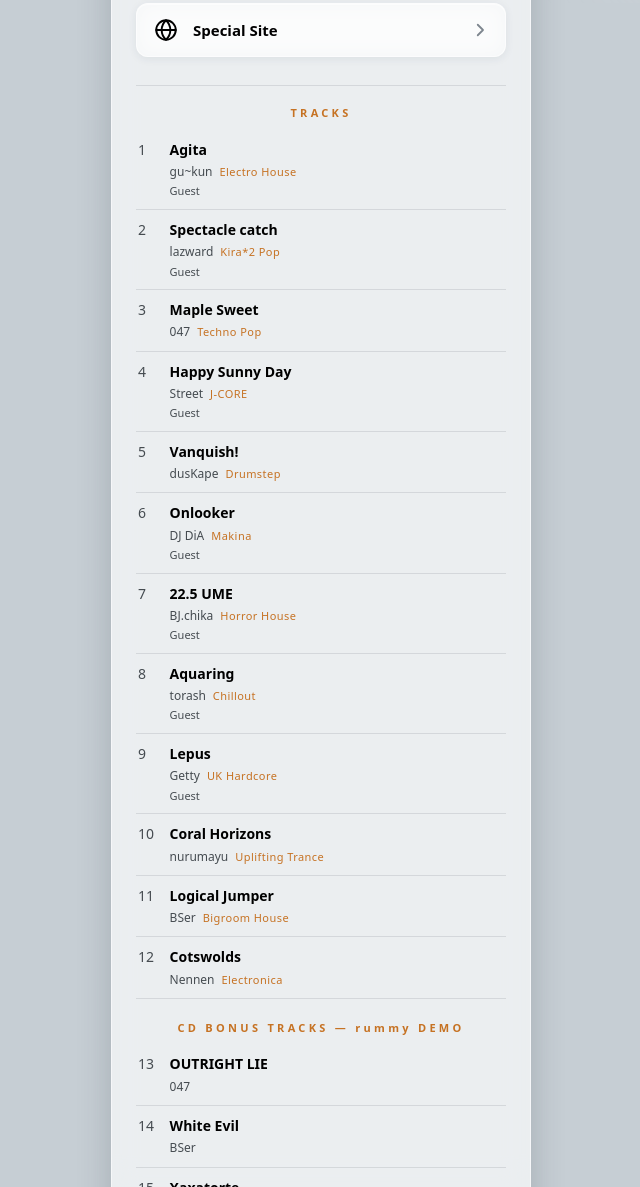
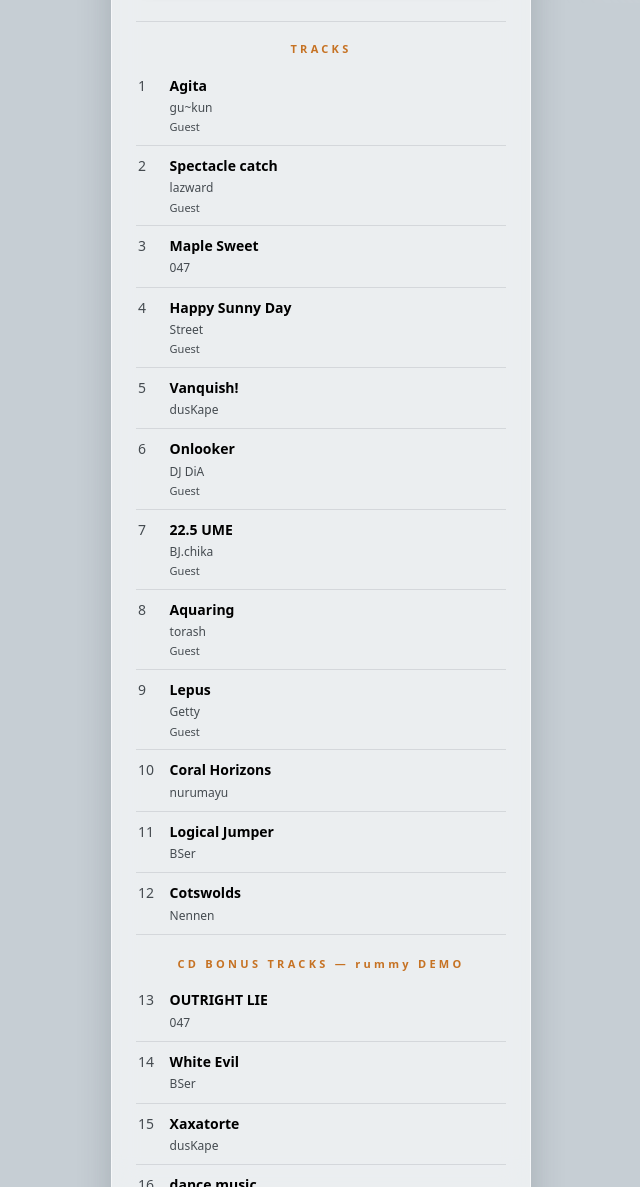
Before and after one commit to rummy-records/rummy-records.github.io, a plain HTML site: page rmmy002.html in a window 1280 px wide. Shown: the part 797-1984 px from the top of the page, without its empty margins (319-959 px from the left). Drawn offline with Linux system fonts and the light colour scheme.

Commit message:
Remove genre labels and Special Site buttons (002, 003)

```diff
--- a/rmmy002.html
+++ b/rmmy002.html
@@ -221,6 +221,8 @@
   .srow:last-child { border-bottom:none; }
   .srow .role { color:var(--muted); flex:none; }
   .srow .sname { font-weight:600; }
+  .srow .sname a { color:var(--ink); text-decoration:underline; text-underline-offset:3px; }
+  .srow .sname a:hover { color:var(--accent); }
   details.lyr { border-bottom:1px solid var(--line-dark); padding:9px 2px; }
   details.lyr:last-child { border-bottom:none; }
   details.lyr summary { cursor:pointer; font-weight:600; font-size:13.5px; list-style:none; display:flex; align-items:center; gap:8px; }
@@ -265,23 +267,22 @@
     <div class="stores">
       <a class="store" href="https://rummyrecords.bandcamp.com/album/rummy1-banquet"><img src="https://cdn.simpleicons.org/bandcamp" alt="" width="26" height="26"><span class="name">Bandcamp</span><span class="chev"><svg width="18" height="18" viewBox="0 0 24 24" fill="none" stroke="currentColor" stroke-width="2.4" stroke-linecap="round" stroke-linejoin="round"><path d="M9 5l7 7-7 7"/></svg></span></a>
       <a class="store" href="https://www.youtube.com/watch?v=4H4DtDIMnkA"><img src="https://cdn.simpleicons.org/youtube" alt="" width="26" height="26"><span class="name">YouTube</span><span class="chev"><svg width="18" height="18" viewBox="0 0 24 24" fill="none" stroke="currentColor" stroke-width="2.4" stroke-linecap="round" stroke-linejoin="round"><path d="M9 5l7 7-7 7"/></svg></span></a>
-      <a class="store" href="https://rummyrecords.tumblr.com/rmmy002"><svg class="ic" viewBox="0 0 24 24" fill="none" stroke="currentColor" stroke-width="1.8" stroke-linecap="round" stroke-linejoin="round"><circle cx="12" cy="12" r="9"/><path d="M3 12h18"/><path d="M12 3c2.7 2.6 4 5.6 4 9s-1.3 6.4-4 9c-2.7-2.6-4-5.6-4-9s1.3-6.4 4-9z"/></svg><span class="name">Special Site</span><span class="chev"><svg width="18" height="18" viewBox="0 0 24 24" fill="none" stroke="currentColor" stroke-width="2.4" stroke-linecap="round" stroke-linejoin="round"><path d="M9 5l7 7-7 7"/></svg></span></a>
     </div>
 
     <div class="tracks">
       <h2>TRACKS</h2>
-      <div class="track"><span class="no">1</span><div><div class="tname">Agita</div><div class="tartist">gu~kun<span class="tgenre">Electro House</span></div><div class="tnote">Guest</div></div></div>
-      <div class="track"><span class="no">2</span><div><div class="tname">Spectacle catch</div><div class="tartist">lazward<span class="tgenre">Kira*2 Pop</span></div><div class="tnote">Guest</div></div></div>
-      <div class="track"><span class="no">3</span><div><div class="tname">Maple Sweet</div><div class="tartist">047<span class="tgenre">Techno Pop</span></div></div></div>
-      <div class="track"><span class="no">4</span><div><div class="tname">Happy Sunny Day</div><div class="tartist">Street<span class="tgenre">J-CORE</span></div><div class="tnote">Guest</div></div></div>
-      <div class="track"><span class="no">5</span><div><div class="tname">Vanquish!</div><div class="tartist">dusKape<span class="tgenre">Drumstep</span></div></div></div>
-      <div class="track"><span class="no">6</span><div><div class="tname">Onlooker</div><div class="tartist">DJ DiA<span class="tgenre">Makina</span></div><div class="tnote">Guest</div></div></div>
-      <div class="track"><span class="no">7</span><div><div class="tname">22.5 UME</div><div class="tartist">BJ.chika<span class="tgenre">Horror House</span></div><div class="tnote">Guest</div></div></div>
-      <div class="track"><span class="no">8</span><div><div class="tname">Aquaring</div><div class="tartist">torash<span class="tgenre">Chillout</span></div><div class="tnote">Guest</div></div></div>
-      <div class="track"><span class="no">9</span><div><div class="tname">Lepus</div><div class="tartist">Getty<span class="tgenre">UK Hardcore</span></div><div class="tnote">Guest</div></div></div>
-      <div class="track"><span class="no">10</span><div><div class="tname">Coral Horizons</div><div class="tartist">nurumayu<span class="tgenre">Uplifting Trance</span></div></div></div>
-      <div class="track"><span class="no">11</span><div><div class="tname">Logical Jumper</div><div class="tartist">BSer<span class="tgenre">Bigroom House</span></div></div></div>
-      <div class="track"><span class="no">12</span><div><div class="tname">Cotswolds</div><div class="tartist">Nennen<span class="tgenre">Electronica</span></div></div></div>
+      <div class="track"><span class="no">1</span><div><div class="tname">Agita</div><div class="tartist">gu~kun</div><div class="tnote">Guest</div></div></div>
+      <div class="track"><span class="no">2</span><div><div class="tname">Spectacle catch</div><div class="tartist">lazward</div><div class="tnote">Guest</div></div></div>
+      <div class="track"><span class="no">3</span><div><div class="tname">Maple Sweet</div><div class="tartist">047</div></div></div>
+      <div class="track"><span class="no">4</span><div><div class="tname">Happy Sunny Day</div><div class="tartist">Street</div><div class="tnote">Guest</div></div></div>
+      <div class="track"><span class="no">5</span><div><div class="tname">Vanquish!</div><div class="tartist">dusKape</div></div></div>
+      <div class="track"><span class="no">6</span><div><div class="tname">Onlooker</div><div class="tartist">DJ DiA</div><div class="tnote">Guest</div></div></div>
+      <div class="track"><span class="no">7</span><div><div class="tname">22.5 UME</div><div class="tartist">BJ.chika</div><div class="tnote">Guest</div></div></div>
+      <div class="track"><span class="no">8</span><div><div class="tname">Aquaring</div><div class="tartist">torash</div><div class="tnote">Guest</div></div></div>
+      <div class="track"><span class="no">9</span><div><div class="tname">Lepus</div><div class="tartist">Getty</div><div class="tnote">Guest</div></div></div>
+      <div class="track"><span class="no">10</span><div><div class="tname">Coral Horizons</div><div class="tartist">nurumayu</div></div></div>
+      <div class="track"><span class="no">11</span><div><div class="tname">Logical Jumper</div><div class="tartist">BSer</div></div></div>
+      <div class="track"><span class="no">12</span><div><div class="tname">Cotswolds</div><div class="tartist">Nennen</div></div></div>
       <h2 class="bonus">CD BONUS TRACKS — rummy DEMO</h2>
       <div class="track"><span class="no">13</span><div><div class="tname">OUTRIGHT LIE</div><div class="tartist">047</div></div></div>
       <div class="track"><span class="no">14</span><div><div class="tname">White Evil</div><div class="tartist">BSer</div></div></div>
```
Also changed, not shown: rmmy003.html (+7 -6 lines).
